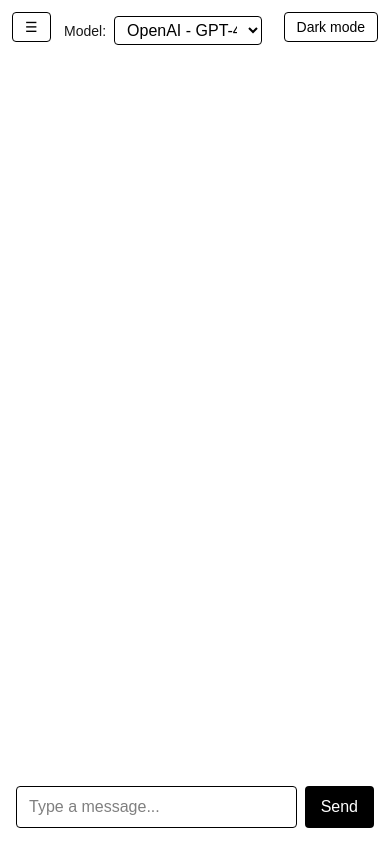
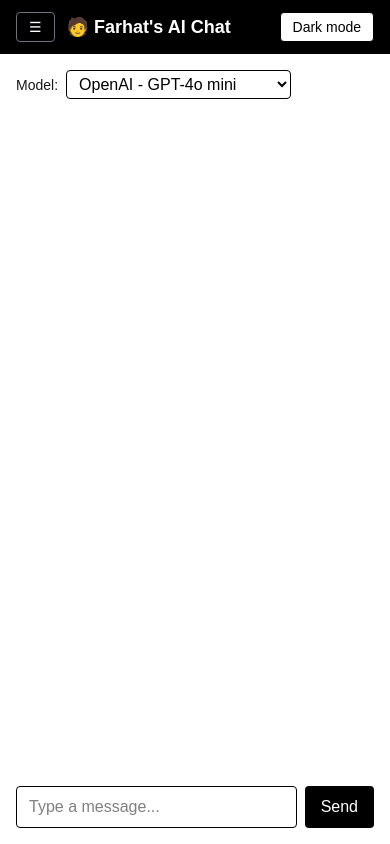
Before and after one commit to hussenfarhat22/AI_CHAT, a Next.js app: page / in a window 390 px wide. Built offline with nearby package versions, Linux system fonts and the light colour scheme.

Commit message:
Add simple welcome page

```diff
--- a/src/app/page.tsx
+++ b/src/app/page.tsx
@@ -3,8 +3,8 @@
 import { useCallback, useEffect, useState } from "react";
 import Chat from "@/components/Chat";
 import Sidebar from "@/components/Sidebar";
+import ThemeToggle from "@/components/ThemeToggle";
 import type { ChatMessage } from "@/lib/types";
-import ThemeToggle from "@/components/ThemeToggle";
 import {
   createConversation,
   loadConversations,
@@ -48,6 +48,7 @@ export default function Home() {
     setConversations((prev) => [fresh, ...prev]);
     setActiveId(fresh.id);
   }
+
   function handleRename(id: string, title: string) {
     setConversations((prev) =>
       prev.map((c) => (c.id === id ? { ...c, title } : c))
@@ -87,9 +88,28 @@ export default function Home() {
   if (!loaded || !active) return null;
 
   return (
-    <div className="flex h-dvh">
+    <div className="flex h-dvh flex-col">
+      {/* Header: full width, at the very top */}
+      <header className="flex shrink-0 items-center justify-between gap-3 bg-black px-4 py-3 text-white dark:bg-white dark:text-black">
+        <div className="flex items-center gap-3">
+          <button
+            onClick={() => setMenuOpen(true)}
+            aria-label="Open chat list"
+            className="rounded border border-gray-500 px-3 py-1 text-sm md:hidden"
+          >
+            ☰
+          </button>
+          <h1 className="text-lg font-semibold">
+            <span aria-hidden="true">🧑</span> Farhat&apos;s AI Chat
+          </h1>
+        </div>
+        <ThemeToggle />
+      </header>
+
+      {/* Below the header: sidebar on the left, chat on the right */}
+      <div className="flex min-h-0 flex-1">
         <div
-        className={`fixed inset-y-0 left-0 z-30 bg-background transition-transform md:static md:translate-x-0 ${
+          className={`fixed bottom-0 left-0 top-14 z-30 bg-background transition-transform md:static md:translate-x-0 ${
             menuOpen ? "translate-x-0" : "-translate-x-full"
           }`}
         >
@@ -116,17 +136,7 @@ export default function Home() {
           />
         )}
 
-      <div className="relative min-w-0 flex-1">
-        <button
-          onClick={() => setMenuOpen(true)}
-          aria-label="Open chat list"
-          className="absolute left-3 top-3 z-10 rounded border bg-white px-3 py-1 text-sm text-black md:hidden dark:bg-gray-800 dark:text-white"
-        >
-          ☰
-        </button>
-        <div className="absolute right-3 top-3 z-10">
-          <ThemeToggle />
-        </div>
+        <div className="min-w-0 flex-1">
           <Chat
             key={active.id}
             conversation={active}
@@ -134,5 +144,6 @@ export default function Home() {
           />
         </div>
       </div>
+    </div>
   );
 }
--- /dev/null
+++ b/src/app/welcome/page.tsx
@@ -0,0 +1,15 @@
+import Link from "next/link";
+
+export default function WelcomePage() {
+  return (
+    <main className="flex min-h-dvh flex-col items-center justify-center gap-6 text-center">
+      <h1 className="text-5xl font-bold">Farhat&apos;s AI Chat</h1>
+      <Link
+        href="/"
+        className="rounded-full bg-indigo-600 px-8 py-3 text-lg text-white"
+      >
+        Start chatting
+      </Link>
+    </main>
+  );
+}
--- a/src/components/Chat.tsx
+++ b/src/components/Chat.tsx
@@ -55,7 +55,7 @@ export default function Chat({
 
   return (
     <main className="mx-auto flex h-full w-full max-w-2xl flex-col p-4">
-      <div className="mb-4 flex items-center gap-2 pl-12 pr-28 md:pl-0">
+      <div className="mb-4 flex items-center gap-2">
         <label htmlFor="model" className="text-sm font-medium">
           Model:
         </label>
--- a/src/lib/models.ts
+++ b/src/lib/models.ts
@@ -3,7 +3,7 @@ export const MODELS = [
   {id: "anthropic/claude-haiku-5.5", name : " claude-haiku-5.5", provider: "OpenAI"},
    { id: "google/gemini-3.8-flash", name: "Gemini 3.8 Flash", provider: "Google" },
   { id: "meta-llama/llama-3.1-8b-instruct", name: "Llama 3.1 8B", provider: "Meta" },
-  { id: "meta-llama/this-model-does-not-exist", name: "Broken test model", provider: "Test" },
+  // { id: "mistral/mistral-7b-instruct", name: "Mistral 7B", provider: "Mistral" },
 ];
 
 export const DEFAULT_MODEL_ID = MODELS[0].id;
```
Also changed, not shown: 1 other file (tests, documents, lock files or other folders). Lines whose indentation alone changed are shown as unchanged.
